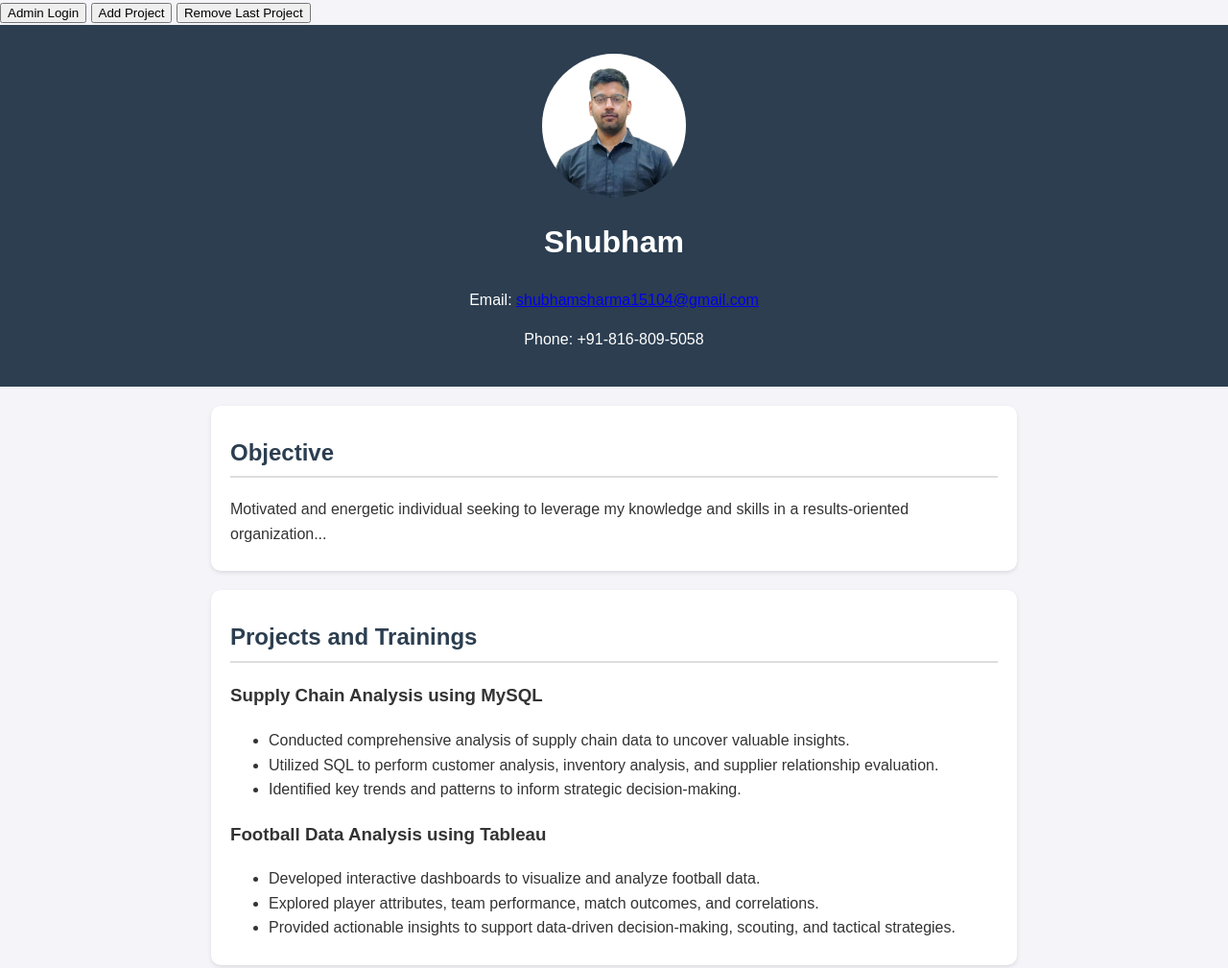
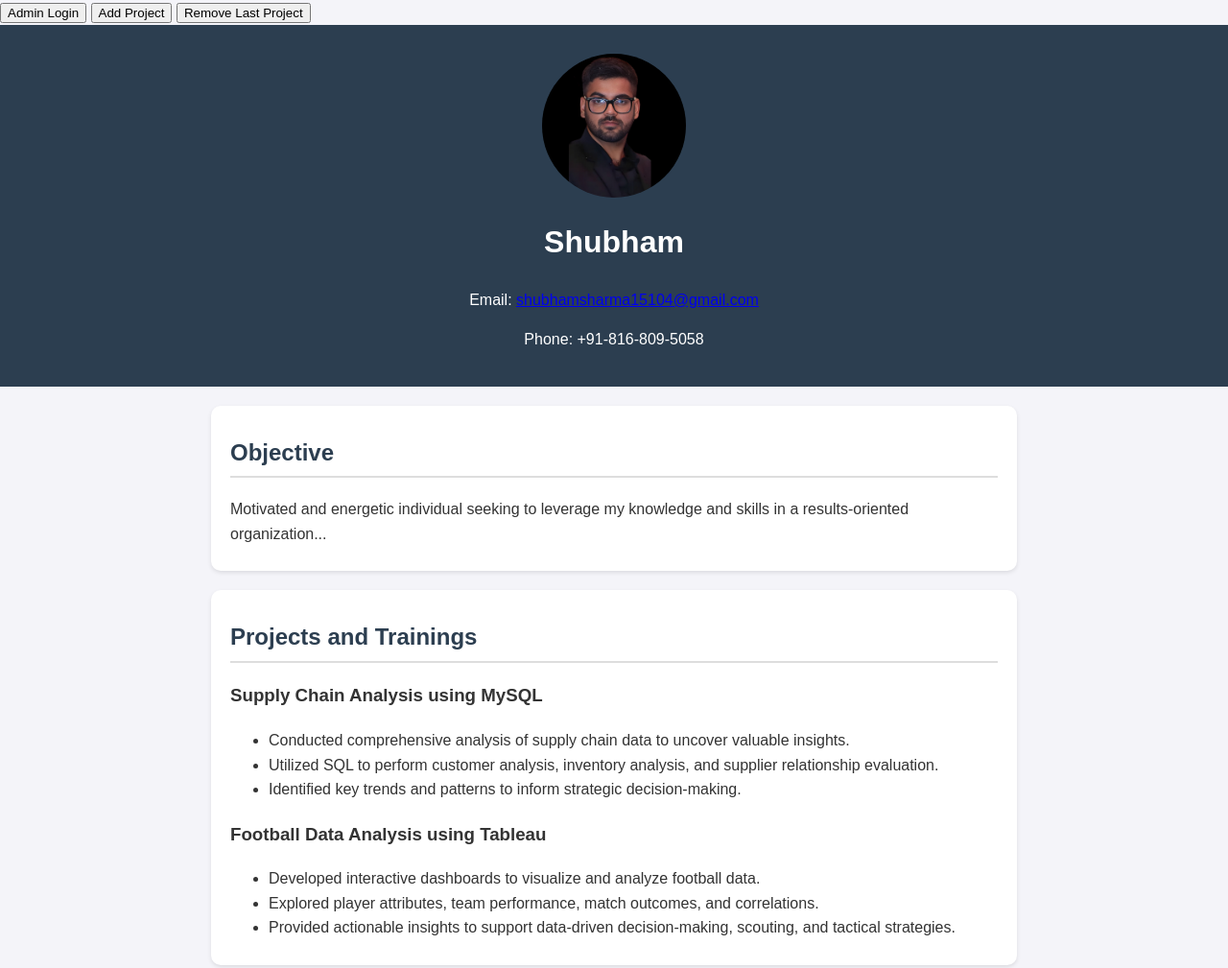
Before and after one commit to Shubham-S151/Shubham.github.io, a plain HTML site: page index.html in a window 1280 px wide. Shown: the top 1009 px of the page at 96% size. Drawn offline with Linux system fonts and the light colour scheme; no server answers.

Commit message:
Update index.html

```diff
--- a/index.html
+++ b/index.html
@@ -105,7 +105,7 @@
 
     <!-- Header Section -->
     <header id="header" class="editable">
-        <img src="images/InShot_20241227_163552318.jpg" alt="Shubham Sharma" class="profile-image">
+        <img src="images/20241229_085931_0000.png" alt="Shubham Sharma" class="profile-image">
         <h1>Shubham</h1>
         <p>Email: <a href="mailto:shubhamsharma15104@gmail.com">shubhamsharma15104@gmail.com</a></p>
         <p>Phone: +91-816-809-5058</p>
```
